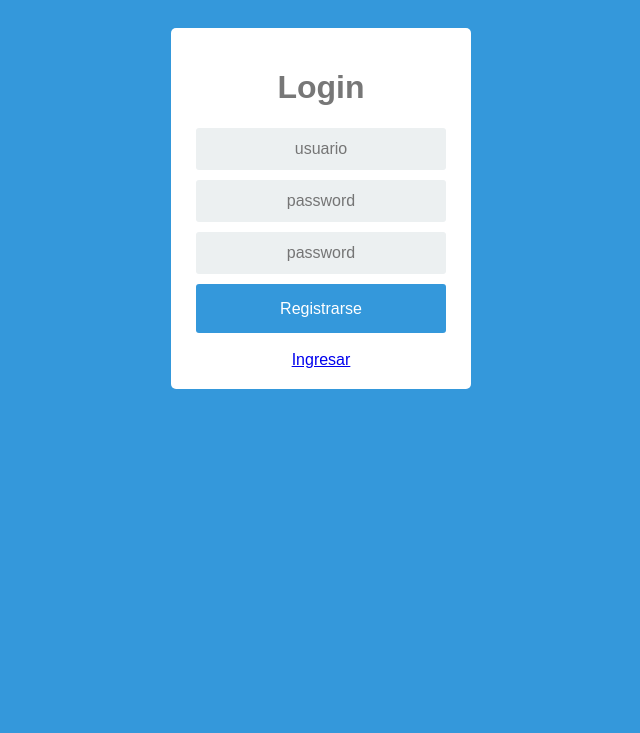
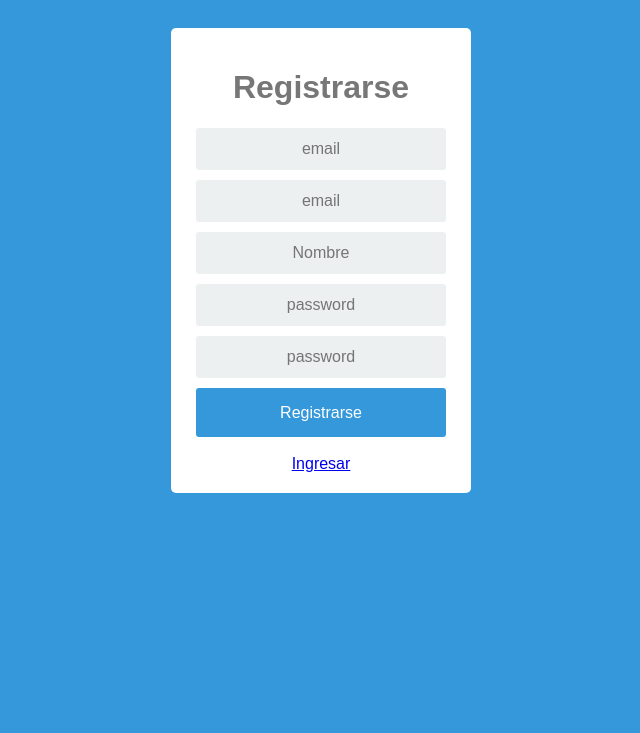
Before and after one commit to alvarojbarros/travelagency, a Flask app: page /login in a window 1280 px wide, after a click on "Registrarse". Shown: the top 733 px of the page, without its empty margins (327-967 px from the left). Run offline with Flask 2, Linux system fonts and the light colour scheme.

Commit message:
Registro de neuvos usuarios

```diff
--- a/app.py
+++ b/app.py
@@ -3,6 +3,7 @@ from flask_login import LoginManager, login_required, login_user, logout_user,cu
 app = Flask(__name__)
 from db.User import User
 from tools.dbtools import Session
+import re
 
 app.config.update(
     DEBUG = True,
@@ -63,6 +64,41 @@ def login():
     else:
         return render_template('login.html',signUp=False)
 
+# somewhere to login
+@app.route("/signin", methods=["GET", "POST"])
+def signin():
+    if request.method == 'POST':
+        username1 = request.form['username1']
+        username2 = request.form['username2']
+        if username1: username1 = username1.replace(" ", "")
+        if username2: username2 = username2.replace(" ", "")
+        password1 = request.form['password1']
+        password2 = request.form['password2']
+        name = request.form['name']
+        if password1 or password2 or username1 or username2:
+            if not username1 or not username2:
+                return render_template('login.html', error_msg='Debe Ingresar Email',signUp=True)
+            if username1 != username2:
+                return render_template('login.html', error_msg='Los Email no coinciden')
+            match = re.match('^[_a-z0-9-]+(\.[_a-z0-9-]+)*@[a-z0-9-]+(\.[a-z0-9-]+)*(\.[a-z]{2,4})$', username1)
+            if not match:
+                return render_template('login.html',error_msg='Debe ingresar un correo válido')
+            user = User.getUserIdByEmail(username1)
+            if user:
+                return render_template('login.html',error_msg='Usuario ya registrado: %s' % username1, signUp=True)
+            if password1 != password2:
+                return render_template('login.html', error_msg='Los Password no coinciden',signUp=True)
+            new_user = User.addNewUser(username1, password1, name)
+            if new_user:
+                login_user(new_user)
+                return redirect('/')
+            else:
+                return render_template('login.html', error_msg=new_user, signUp=True)
+        return render_template('login.html', error_msg='Datos Incorrectos', signIn=False)
+
+    else:
+        return render_template('login.html', signUp=False)
+
 
 # somewhere to logout
 @app.route("/logout")
--- a/templates/login.html
+++ b/templates/login.html
@@ -31,16 +31,16 @@ function show_signIn(id) {
 </script>
 
 
-<form action="/login" method="POST">
-  <div class="login">
+<div class="login" id="signIn">
+  <form action="/login" method="POST">
     <div class="login-screen">
       <div class="app-title">
-        <h1>Login</h1>
+        <h1>Ingresar</h1>
       </div>
 
-      <div class="login-form" id="signIn">
+      <div class="login-form" >
         <div class="control-group">
-          <input type="text" class="login-field" value="" placeholder="usuario" name="username">
+          <input type="text" class="login-field" value="" placeholder="email" name="username">
           <label class="login-field-icon fui-user" for="login-name"></label>
         </div>
 
@@ -53,9 +53,32 @@ function show_signIn(id) {
         <a href="#" onclick="show_signUp();">Registrarse</a>
       </div>
 
-      <div class="login-form" id="signUp">
+      {% if error_msg %}
+        <p class=error><strong>Error:</strong> {{ error_msg }}
+      {% endif %}
+
+    </div>
+  </form>
+</div>
+
+<div class="login" id="signUp">
+  <form action="/signin" method="POST">
+    <div class="login-screen">
+      <div class="app-title">
+        <h1>Registrarse</h1>
+      </div>
+
+      <div class="login-form" >
         <div class="control-group">
-          <input type="text" class="login-field" value="" placeholder="usuario" name="username1">
+          <input type="text" class="login-field" value="" placeholder="email" name="username1">
+          <label class="login-field-icon fui-user" for="login-name"></label>
+        </div>
+        <div class="control-group">
+          <input type="text" class="login-field" value="" placeholder="email" name="username2">
+          <label class="login-field-icon fui-user" for="login-name"></label>
+        </div>
+        <div class="control-group">
+          <input type="text" class="login-field" value="" placeholder="Nombre" name="name">
           <label class="login-field-icon fui-user" for="login-name"></label>
         </div>
 
@@ -74,10 +97,10 @@ function show_signIn(id) {
       </div>
 
 
-      {% if error %}
-        <p class=error><strong>Error:</strong> {{ error }}
+      {% if error_msg %}
+        <p class=error><strong>Error:</strong> {{ error_msg }}
       {% endif %}
 
     </div>
-  </div>
-</form>
+  </form>
+</div>
```
Also changed, not shown: db/User.py (+20 -0 lines).
